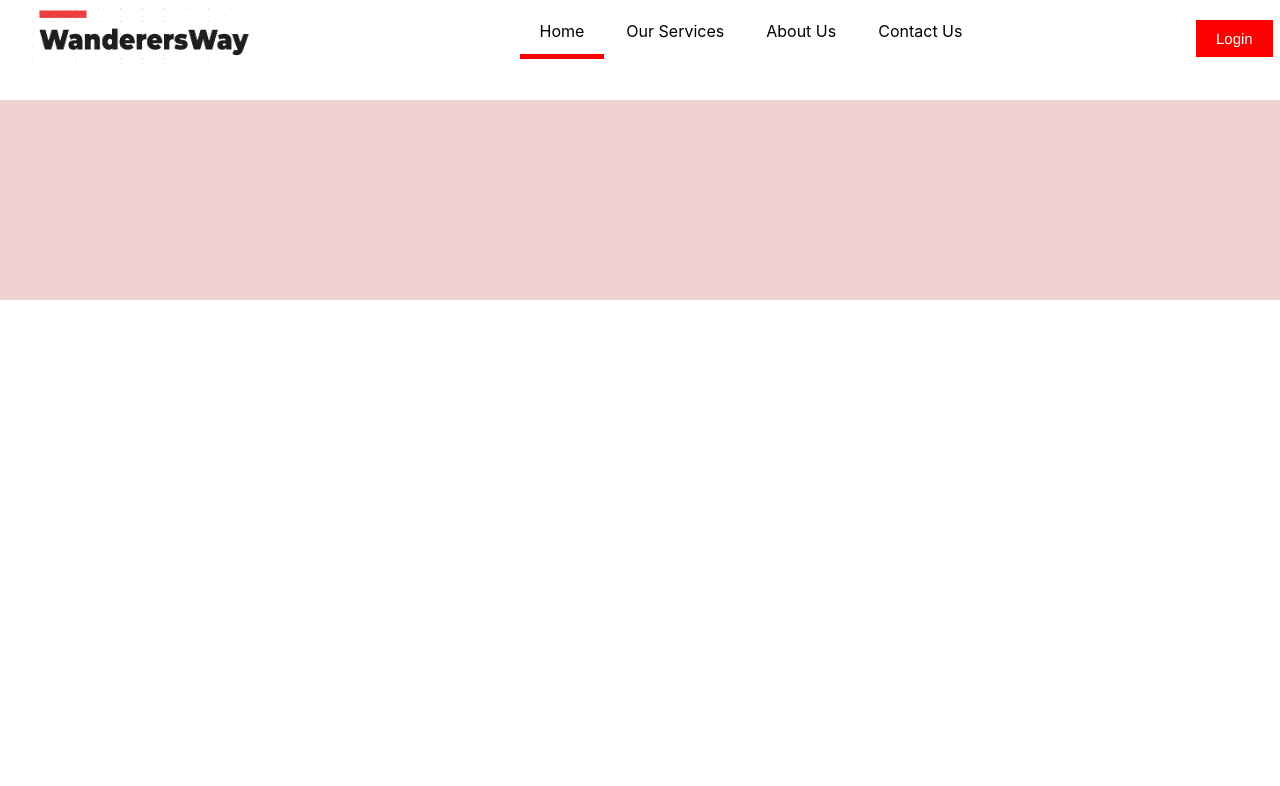
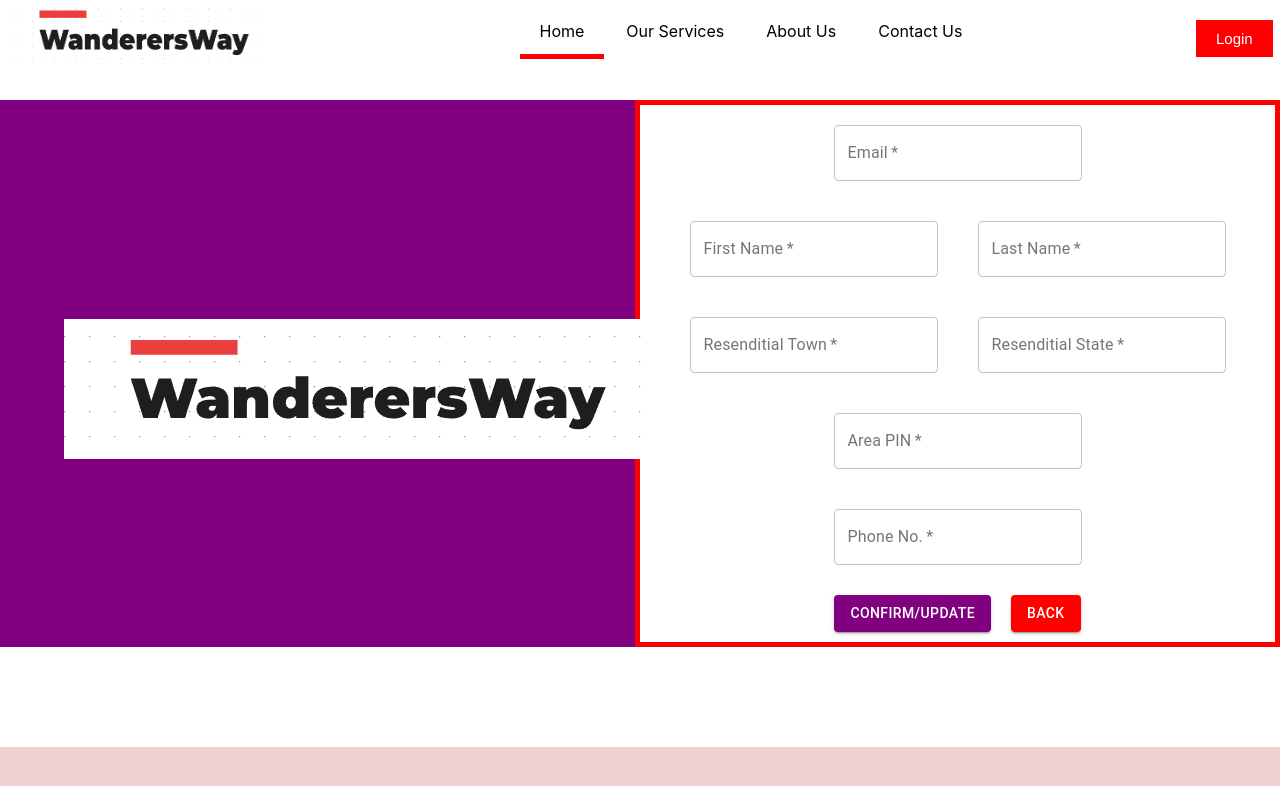
Before and after one commit to Amritesh21/wanderersway, a React (Create React App) app in the folder wanderersway/: page /dashboard/MyProfile in a window 1280 px wide. Shown: the top 786 px of the page. Built offline with nearby package versions, Linux system fonts and the light colour scheme.

Commit message:
My profile, Dashboard and My Appointments work

```diff
--- a/wanderersway/package.json
+++ b/wanderersway/package.json
@@ -4,9 +4,13 @@
   "private": true,
   "dependencies": {
     "@date-io/moment": "^2.13.1",
+    "@emotion/react": "^11.8.2",
+    "@emotion/styled": "^11.8.1",
     "@material-ui/core": "^4.12.3",
     "@material-ui/lab": "^4.0.0-alpha.60",
+    "@mui/icons-material": "^5.5.1",
     "@mui/material": "^5.5.2",
+    "@mui/styled-engine-sc": "^5.5.2",
     "@testing-library/jest-dom": "^5.16.2",
     "@testing-library/react": "^12.1.3",
     "@testing-library/user-event": "^13.5.0",
@@ -15,6 +19,7 @@
     "react-dom": "^17.0.2",
     "react-router-dom": "^6.2.2",
     "react-scripts": "5.0.0",
+    "styled-components": "^5.3.5",
     "web-vitals": "^2.1.4"
   },
   "scripts": {
--- a/wanderersway/src/App.js
+++ b/wanderersway/src/App.js
@@ -1,6 +1,9 @@
 import {  useState } from 'react';
 import { Routes, Route } from 'react-router-dom';
 import { AboutPageBundler } from './BodyComponents/AboutPageComponents/AboutPageBundler';
+import { DashBoard } from './BodyComponents/Dashboard/DashBoard';
+import { MyAppointment } from './BodyComponents/Dashboard/MyAppointments';
+import { MyProfile } from './BodyComponents/Dashboard/MyProfile';
 import { HomePageController } from './BodyComponents/HomePageComponents/HomepageController';
 import { BookAppointment } from './BodyComponents/OurServices/BookAppointmentComponent';
 import { OurServices } from './BodyComponents/OurServices/Services';
@@ -41,6 +44,9 @@ function App() {
         <Route path='/AboutUs' element={<AboutPageBundler loginPopUpEffects={loginPopUpEffects}/>}/>
         <Route path='/services' element={<OurServices/>}/>
         <Route path="/bookAppointment" element={<BookAppointment/>}/>
+        <Route path='/dashboard' element={<DashBoard/>}/>
+        <Route path="/dashboard/MyAppointments" element={<MyAppointment/>}/>
+        <Route path="/dashboard/MyProfile" element={<MyProfile/>}/>
       </Routes>
       <FooterComponent/>
     </div>
--- /dev/null
+++ b/wanderersway/src/BodyComponents/Dashboard/DashBoard.css
@@ -0,0 +1,3 @@
+.DashBoardContainer, .MyAppointmentContainer, .MyProfileContainer{
+    margin-top: 100px;
+}
--- a/wanderersway/src/BodyComponents/Dashboard/DashBoard.js
+++ b/wanderersway/src/BodyComponents/Dashboard/DashBoard.js
@@ -0,0 +1,43 @@
+import { Button, makeStyles } from "@material-ui/core"
+import { Link, Route, Routes } from "react-router-dom"
+import { MyAppointment } from "./MyAppointments"
+import { MyProfile } from "./MyProfile"
+import './DashBoard.css'
+import SendIcon from '@mui/icons-material/Send';
+
+const useStyles = makeStyles({
+    DashBoardAppointmentButton : {
+        backgroundColor: 'Blue',
+        color: 'white',
+        position:'relative',
+        padding: '100px',
+        margin: '50px',
+        left: '25%',
+        '&:hover':{
+            color: 'blue'
+        }
+    },
+    DashboardProfileButton : {
+        backgroundColor: 'red',
+        color: 'white',
+        position:'relative',
+        padding: '100px',
+        margin: '50px',
+        left: '25%',
+        '&:hover':{
+            color: 'red'
+        }
+    }
+})
+
+export const DashBoard = () => {
+    const classes = useStyles();
+    return(
+        <div className="DashBoardContainer">
+            <div style={{width: '100%'}}>
+            <Link to='/dashboard/MyAppointments' style={{textDecoration:'none'}}><Button variant="contained" className={classes.DashBoardAppointmentButton}>My Appointments</Button></Link>
+            <Link to='/dashboard/MyProfile' style={{textDecoration:'none'}}><Button variant="contained" className={classes.DashboardProfileButton}>My Profile</Button></Link>
+            </div>
+        </div>
+    )
+}
--- /dev/null
+++ b/wanderersway/src/BodyComponents/Dashboard/MyAppointments.js
@@ -0,0 +1,10 @@
+import { Button} from "@material-ui/core"
+import { Link } from "react-router-dom"
+
+export const MyAppointment = () => {
+    return(
+        <div className="MyAppointmentContainer">
+            <Link to="/dashboard" style={{textDecoration:'none'}}><Button>Back</Button></Link>
+        </div>
+    )
+}
--- /dev/null
+++ b/wanderersway/src/BodyComponents/Dashboard/MyProfile.css
@@ -0,0 +1,24 @@
+.MyProfileContainer{
+    display: flex;
+    justify-content: center;
+}
+
+.left-side-myprofile{
+    width: 50%;
+    background-color: purple;
+}
+
+.left-side-myprofile img{
+    position: relative;
+    top: 40%;
+    left: 10%;
+}
+
+.FormContainer{
+    width:50%;
+    display: flex;
+    flex-direction: column;
+    align-content: center;
+    align-items: center;
+    border: 5px solid red;
+}
--- /dev/null
+++ b/wanderersway/src/BodyComponents/Dashboard/MyProfile.js
@@ -0,0 +1,32 @@
+import { Button } from "@material-ui/core"
+import { Link } from "react-router-dom"
+import Logo from '../../NavigationBar/wanderer_logo5.PNG';
+import { TextFieldForAppointment } from "../OurServices/BookAppointmentComponent"
+import './MyProfile.css';
+
+export const MyProfile = () => {
+    return(
+        <div className="MyProfileContainer">
+            <div className='left-side-myprofile'>
+                <img src={Logo}/>
+            </div>
+            <div className="FormContainer">
+            <TextFieldForAppointment labelVal={"Email"}/>
+            <div style={{display:'flex'}}>
+            <TextFieldForAppointment labelVal={"First Name"}/>
+            <TextFieldForAppointment labelVal={"Last Name"}/>
+            </div>
+            <div style={{display:'flex'}}>
+            <TextFieldForAppointment labelVal={"Resenditial Town"}/>
+            <TextFieldForAppointment labelVal={"Resenditial State"}/>
+            </div>
+            <TextFieldForAppointment labelVal={"Area PIN"}/>
+            <TextFieldForAppointment labelVal={"Phone No."}/>
+            <div style={{display:'flex'}}>
+            <Button variant="contained" style={{margin:'10px', backgroundColor:'purple', color:'white'}}>Confirm/Update</Button>
+            <Link to="/dashboard" style={{textDecoration:'none'}}><Button variant='contained' style={{margin:'10px', backgroundColor:'red',color:'white'}}>Back</Button></Link>
+            </div>
+            </div>
+        </div>
+    )
+}
--- a/wanderersway/src/NavigationBar/UserDetailsSection/UserDetails.js
+++ b/wanderersway/src/NavigationBar/UserDetailsSection/UserDetails.js
@@ -3,6 +3,7 @@ import './UserDetails.css';
 import {LoginOrSignUp} from '../../UserOperation/LoginOrSignUp';
 import React, { useState, useMemo, useEffect } from 'react';
 import { Button } from '@material-ui/core';
+import { Link } from 'react-router-dom';
 
 export const NotLoggedIcon = (props) => {
     const login = () => {
@@ -34,9 +35,9 @@ export const LoggedInIcon = (props) => {
                 <div id="userWelcomeMessage">
                     <img src={UserIcon}/>
                     <div className="profile-buttons-container">
-                    <button className='profile-button'>DashBoard</button>
-                    <button className='profile-button'>Edit Profile</button>
-                    <button className='profile-button'>View Appointments</button>
+                    <Link to='dashboard' style={{textDecoration:'none'}}><button className='profile-button'>DashBoard</button></Link>
+                    <Link to='/dashboard/MyProfile' style={{textDecoration:'none'}}><button className='profile-button'>Edit Profile</button></Link>
+                    <Link to='/dashboard/MyAppointments' style={{textDecoration:'none'}}><button className='profile-button'>View Appointments</button></Link>
                     </div>
                 </div>
                 <button className='bookAppointment logout-button' onClick={logout}>Logout</button>
```
Also changed, not shown: wanderersway/src/DeploymentDocs/FireBaseDeploy.txt (added).
